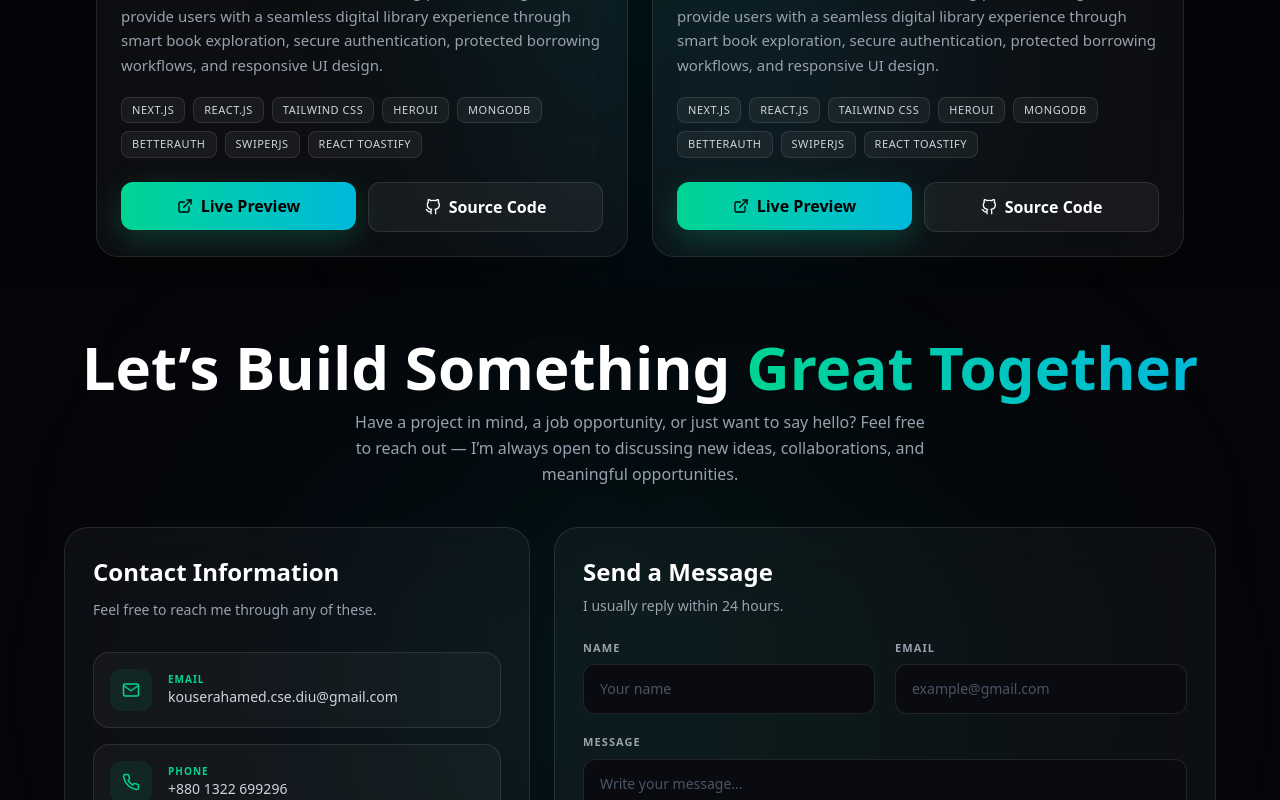
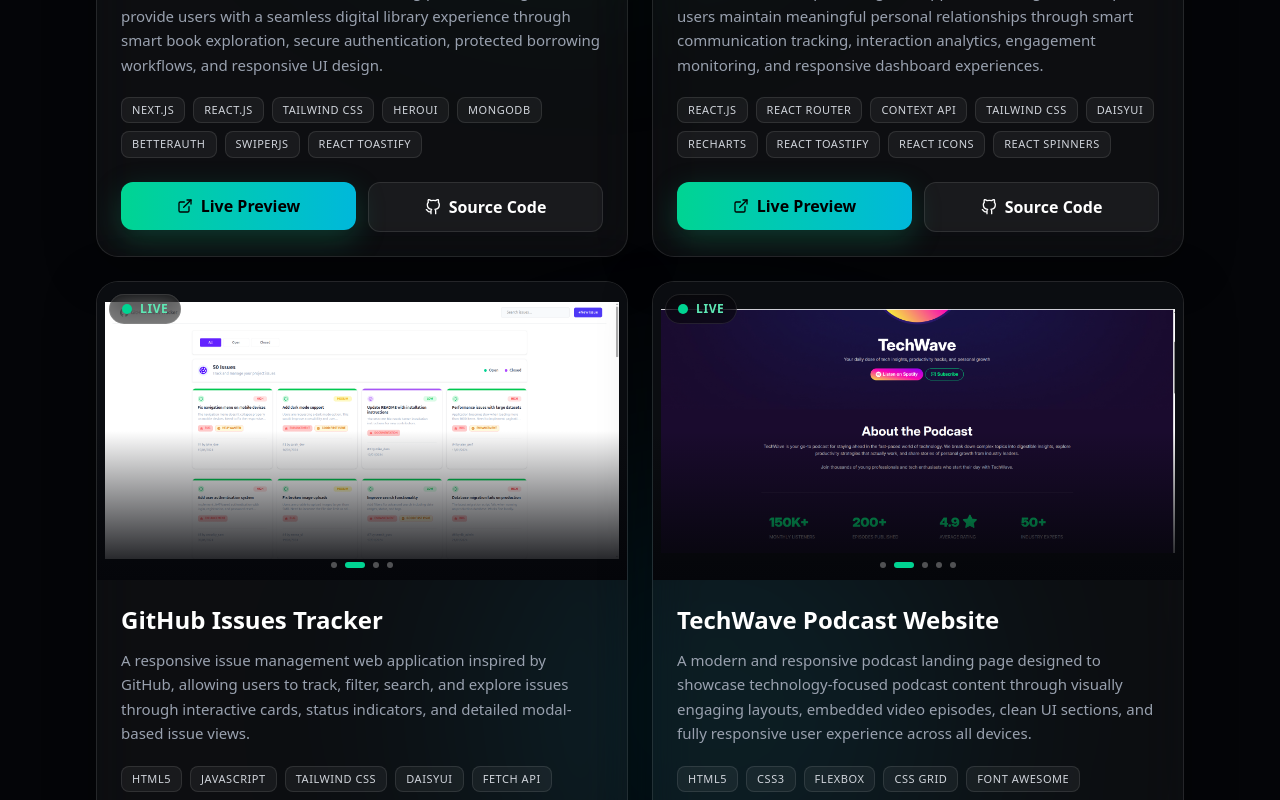
Before and after one commit to kouser-ahamed/my-portfolio, a Next.js app: page / in a window 1280 px wide. Shown: the part 5600-6400 px from the top of the page. Built offline with nearby package versions, Linux system fonts and the light colour scheme.

Commit message:
refactor(Projects): add new project entries and update images for enhanced portfolio showcase

```diff
--- a/src/app/projects/page.jsx
+++ b/src/app/projects/page.jsx
@@ -14,6 +14,13 @@ const projects = [
       "/assets/binarybooks/im-1.png",
       "/assets/binarybooks/im-2.png",
       "/assets/binarybooks/im-3.png",
+      "/assets/binarybooks/im-4.png",
+      "/assets/binarybooks/im-5.png",
+      "/assets/binarybooks/im-6.png",
+      "/assets/binarybooks/im-7.png",
+      "/assets/binarybooks/im-8.png",
+      "/assets/binarybooks/im-9.png",
+      "/assets/binarybooks/im-10.png",
     ],
     tech: [
       "Next.js",
@@ -29,27 +36,90 @@ const projects = [
     github: "https://github.com/kouser-ahamed/binary-books",
   },
     {
-    title: "BinaryBooks",
+  title: "KeenKeeper",
+
   description:
-      "A modern full-stack online book borrowing platform designed to provide users with a seamless digital library experience through smart book exploration, secure authentication, protected borrowing workflows, and responsive UI design.",
+    "A modern friendship-tracking web application designed to help users maintain meaningful personal relationships through smart communication tracking, interaction analytics, engagement monitoring, and responsive dashboard experiences.",
+
   images: [
-      "/assets/binarybooks/im-1.png",
-      "/assets/binarybooks/im-2.png",
-      "/assets/binarybooks/im-3.png",
+    "/assets/keen-keeper/p1.png",
+    "/assets/keen-keeper/p2.png",
+    "/assets/keen-keeper/p3.png",
+    "/assets/keen-keeper/p4.png",
+    "/assets/keen-keeper/p5.png",
+    "/assets/keen-keeper/p6.png",
   ],
+
   tech: [
-      "Next.js",
     "React.js",
+    "React Router",
+    "Context API",
     "Tailwind CSS",
-      "HeroUI",
-      "MongoDB",
-      "BetterAuth",
-      "SwiperJS",
+    "DaisyUI",
+    "Recharts",
     "React Toastify",
+    "React Icons",
+    "React Spinners",
   ],
-    live: "https://binary-books.vercel.app/",
-    github: "https://github.com/kouser-ahamed/binary-books",
+
+  live: "https://superb-panda-c429ef-kouser.netlify.app/",
+
+  github: "https://github.com/kouser-ahamed/B13-A7-keen-keeper",
 },
+{
+  title: "GitHub Issues Tracker",
+
+  description:
+    "A responsive issue management web application inspired by GitHub, allowing users to track, filter, search, and explore issues through interactive cards, status indicators, and detailed modal-based issue views.",
+
+  images: [
+    "/assets/GitHubIssuesPic/git-1.png",
+    "/assets/GitHubIssuesPic/git-2.png",
+    "/assets/GitHubIssuesPic/git-3.png",
+    "/assets/GitHubIssuesPic/git-4.png",
+  ],
+
+  tech: [
+    "HTML5",
+    "JavaScript",
+    "Tailwind CSS",
+    "DaisyUI",
+    "Fetch API",
+    "Font Awesome",
+  ],
+
+  live: "https://github-issue-tracker-kouser.netlify.app/",
+
+  github:
+    "https://github.com/kouser-ahamed/B13-A5-Github-Issue-Tracker-Kouser",
+},
+{
+  title: "TechWave Podcast Website",
+
+  description:
+    "A modern and responsive podcast landing page designed to showcase technology-focused podcast content through visually engaging layouts, embedded video episodes, clean UI sections, and fully responsive user experience across all devices.",
+
+  images: [
+    "/assets/TechWaveDemoPic/tech-1.png",
+    "/assets/TechWaveDemoPic/tech-2.png",
+    "/assets/TechWaveDemoPic/tech-3.png",
+    "/assets/TechWaveDemoPic/tech-4.png",
+    "/assets/TechWaveDemoPic/tech-5.png",
+  ],
+
+  tech: [
+    "HTML5",
+    "CSS3",
+    "Flexbox",
+    "CSS Grid",
+    "Font Awesome",
+    "Google Fonts",
+  ],
+
+  live: "https://kouser-ahamed.github.io/B13-A02-TechWave_Kouser/",
+
+  github: "https://github.com/kouser-ahamed/B13-A02-TechWave_Kouser",
+}
 ];
 
 export default function Projects() {
```
Lines whose indentation alone changed are shown as unchanged.
